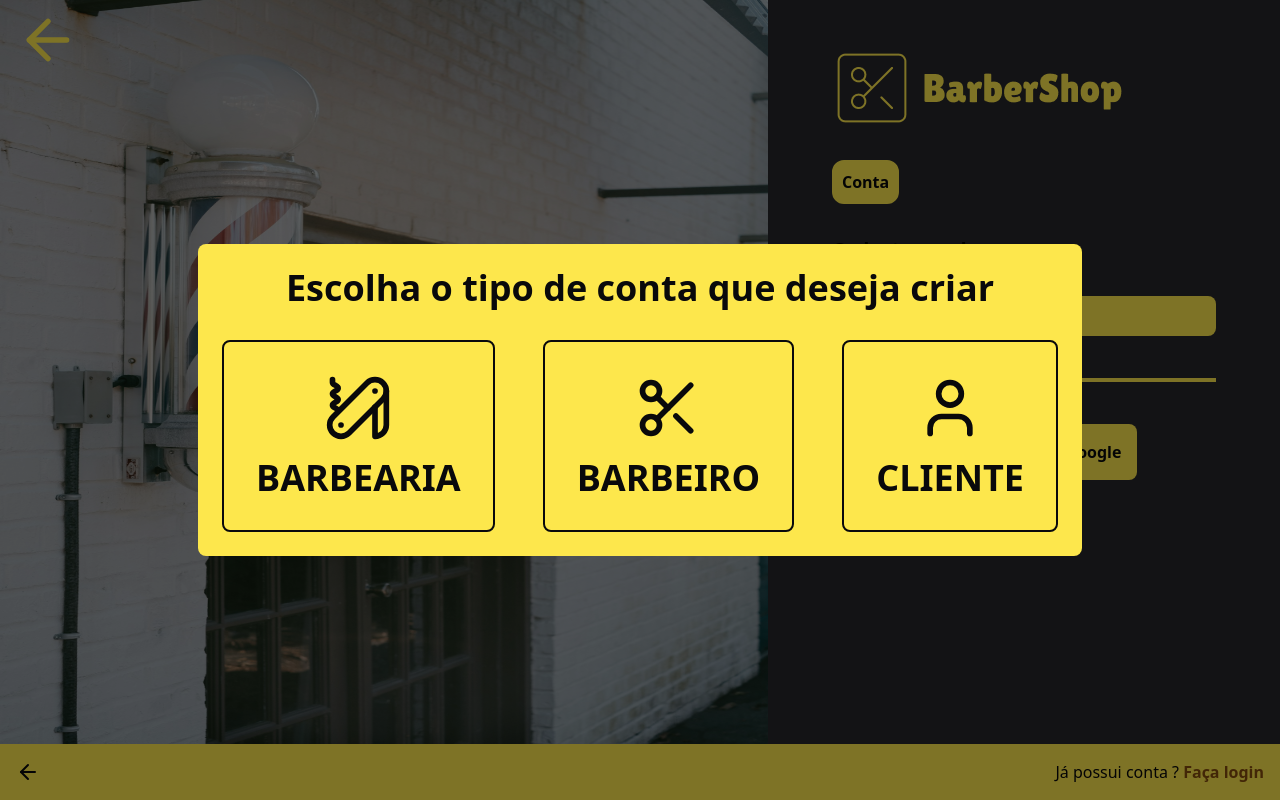
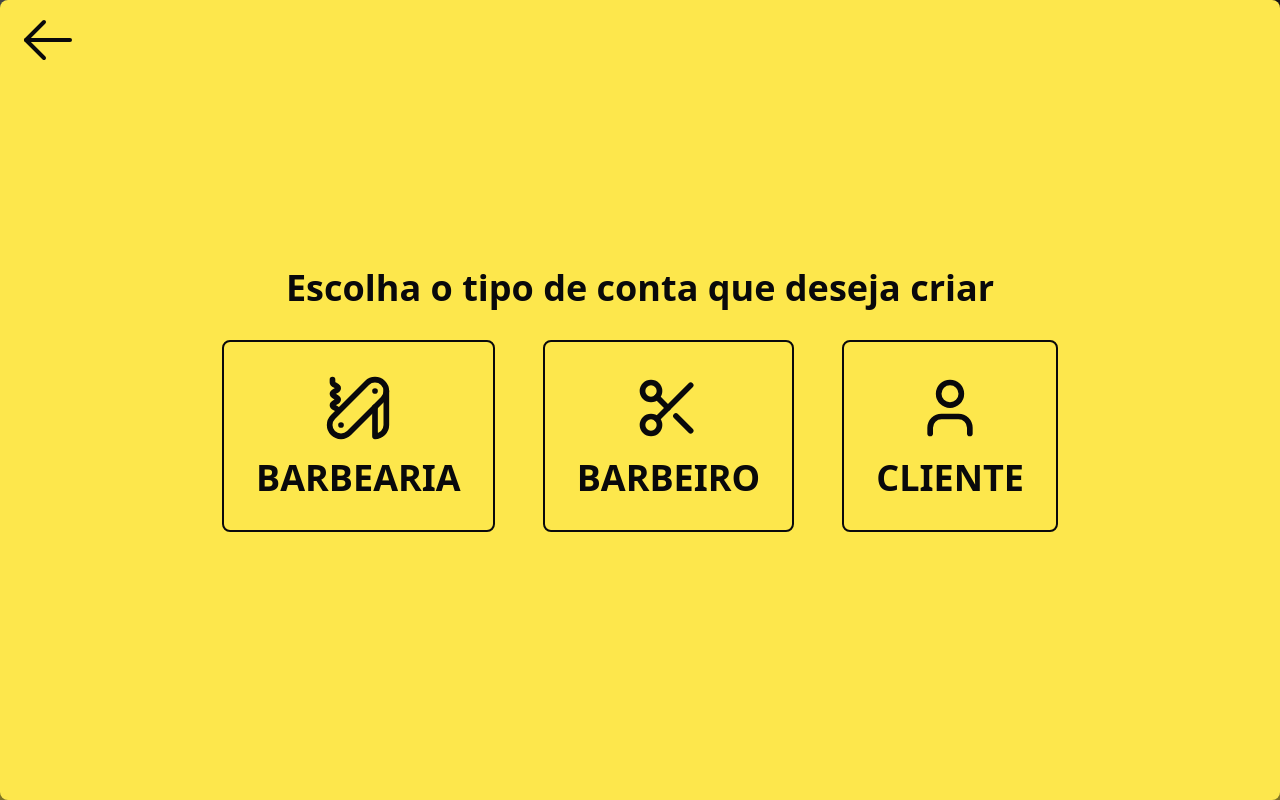
Before and after one commit to RelancioBorgesDev/CutConnect, a Next.js app: page /sign-up in a window 1280 px wide. Built offline with nearby package versions, Linux system fonts and the light colour scheme.

Commit message:
chore: adjust forms

```diff
--- a/src/app/(auth)/components/form-container.tsx
+++ b/src/app/(auth)/components/form-container.tsx
@@ -9,7 +9,10 @@ export default function FormContainer({
   ...props
 }: FormContainerProps) {
   return (
-    <form className="w-full flex flex-col items-center gap-8 relative" {...props}>
+    <form
+      className="w-full flex flex-col items-center gap-8 relative pb-8"
+      {...props}
+    >
       {children}
     </form>
   );
--- a/src/app/(auth)/sign-in/page.tsx
+++ b/src/app/(auth)/sign-in/page.tsx
@@ -4,8 +4,6 @@ import Image from "next/image";
 import login from "@/assets/login.jpg";
 
 import { ArrowLeft, GoogleLogo } from "phosphor-react";
-import { ArrowRight } from "lucide-react";
-import Link from "next/link";
 import SignInForm from "./_components/sign-in-form";
 import GoBack from "@/components/go-back";
 
@@ -17,7 +15,7 @@ export default function SignIn() {
         <Image src={login} alt="asa" className="h-full opacity-70" />
         <GoBack path={"/"} icon={ArrowLeft} className="left-2" />
       </section>
-      <section className="overflow-y-auto w-[60%] max-lg:w-full h-screen flex flex-col items-center px-16 py-12 gap-4 ">
+      <section className="overflow-y-auto w-[60%] max-lg:w-full h-screen flex flex-col items-center px-16 py-12 gap-4 max-md:px-4">
         <SignInForm />
       </section>
     </main>
--- a/src/app/(auth)/sign-up/_components/sign-up-form.tsx
+++ b/src/app/(auth)/sign-up/_components/sign-up-form.tsx
@@ -70,7 +70,7 @@ export default function SignUpForm({
         <div className="w-full border-2 border-main-yellow h-1" />
       </div>
       <div className="w-full flex flex-col items-center gap-4">
-        <div className="w-fit flex items-center rounded-lg bg-main-yellow p-4 text-zinc-950 font-bold gap-4">
+        <div className="w-fit flex items-center rounded-lg bg-main-yellow p-4 text-zinc-950 font-bold gap-4 pb-4">
           <span>
             <GoogleLogo size={24} />
           </span>
--- a/src/app/(auth)/sign-up/_components/type-of-account.tsx
+++ b/src/app/(auth)/sign-up/_components/type-of-account.tsx
@@ -19,8 +19,9 @@ export default function TypeOfAccount({
   return (
     <>
       {isOpen && (
-        <div className="fixed inset-0 flex items-center justify-center bg-black bg-opacity-50 z-50">
-          <main className="bg-main-yellow text-zinc-950  rounded-lg p-6">
+        <div className="fixed inset-0 flex items-center justify-center bg-black bg-opacity-50 z-50 w-full h-screen">
+          <main className="bg-main-yellow text-zinc-950 w-full h-full rounded-lg p-6 flex flex-col items-center justify-center">
+            <GoBack icon={ArrowLeft} path="/" className="left-4"/>
             <div className="relative flex flex-col items-center">
               <h1 className="text-4xl font-bold text-center mb-8">
                 Escolha o tipo de conta que deseja criar
--- a/src/app/(auth)/sign-up/page.tsx
+++ b/src/app/(auth)/sign-up/page.tsx
@@ -54,9 +54,7 @@ export default function SignUp() {
             <div className="w-full flex flex-row-reverse items-center justify-between  bg-main-yellow p-4 text-zinc-950 font-extralight gap-4">
               <span>
                 Já possui conta ?{" "}
-                <b className="font-bold text-yellow-800">
-                  Faça login
-                </b>
+                <b className="font-bold text-yellow-800">Faça login</b>
               </span>
               <span>
                 <ArrowLeft size={24} />
```
